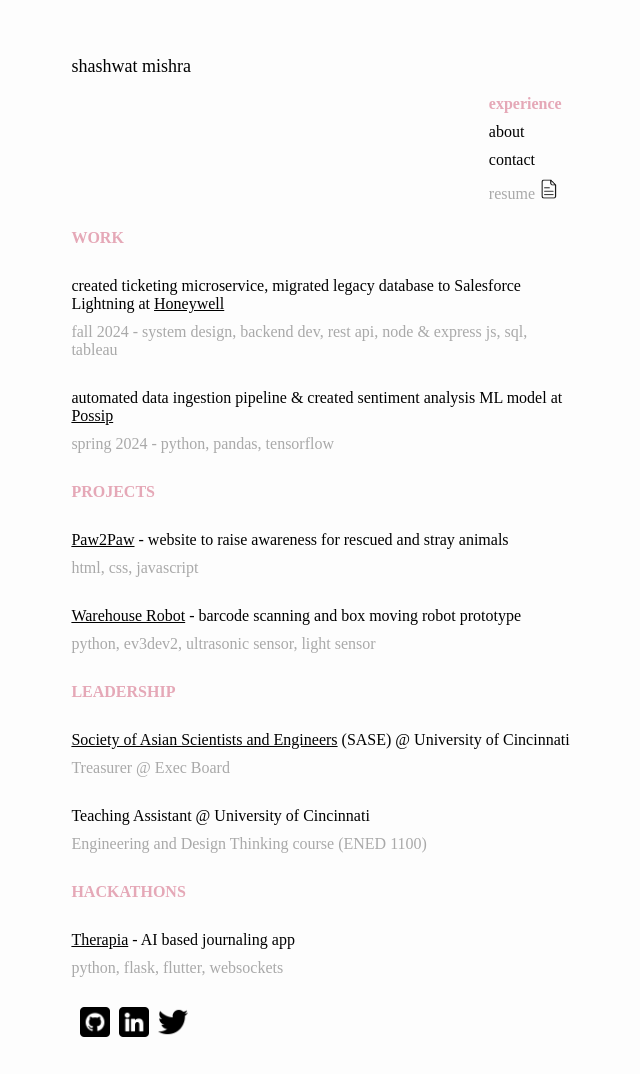
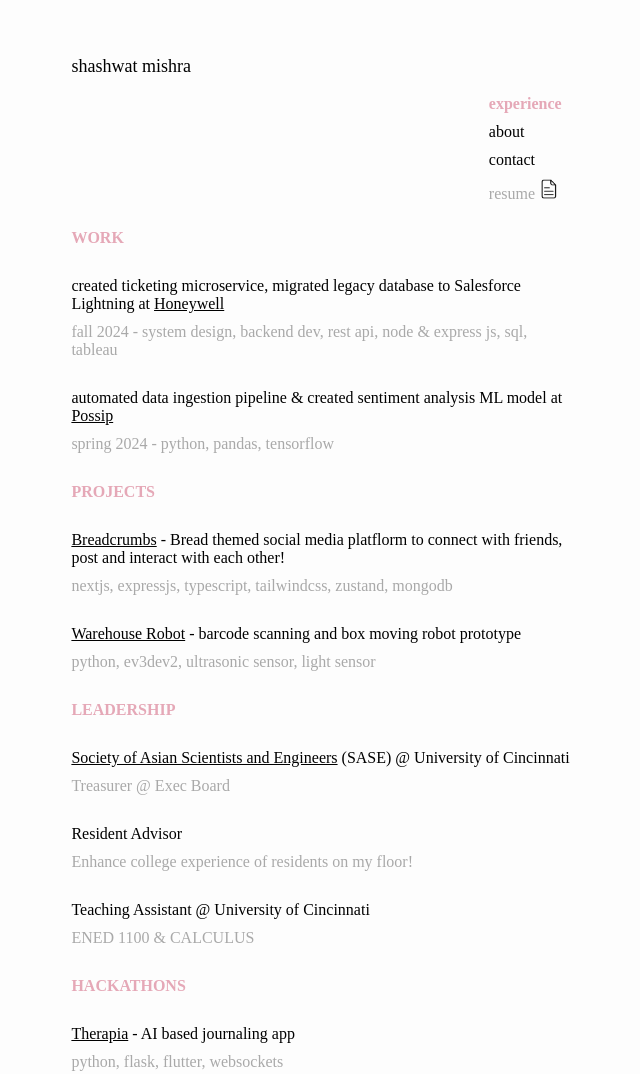
Before and after one commit to Shashwatpog/personal-website, a plain HTML site: page index.html in a window 1280 px wide. Shown: the top 1074 px of the page, without its empty margins (317-957 px from the left). Drawn offline with Linux system fonts and the light colour scheme; a web font is replaced by a local one.

Commit message:
updated experiences

```diff
--- a/index.html
+++ b/index.html
@@ -30,8 +30,8 @@
         <div id = 'grey-text'> spring 2024 - python, pandas, tensorflow </div>
     </div>
     <div class = 'project' id="pink-text">PROJECTS
-        <div class = 'content'> <a href = "https://shashwatpog.github.io/Paw2Paw/" target = "_blank">Paw2Paw</a> - website to raise awareness for rescued and stray animals </div>
-        <div id = 'grey-text'> html, css, javascript</div>
+        <div class = 'content'> <a href = "https://github.com/Shashwatpog/Breadcrumbs" target = "_blank">Breadcrumbs</a> - Bread themed social media platflorm to connect with friends, post and interact with each other! </div>
+        <div id = 'grey-text'> nextjs, expressjs, typescript, tailwindcss, zustand, mongodb</div>
 
         <div class = 'content'> <a href = "https://github.com/Shashwatpog/EV3-Prototype-Robot" target = "_blank">Warehouse Robot</a> - barcode scanning and box moving robot prototype </div>
         <div id = 'grey-text'> python, ev3dev2, ultrasonic sensor, light sensor</div>
@@ -40,8 +40,11 @@
         <div class = 'content'> <a href = "https://www.instagram.com/UCSASE/" target = "_blank">Society of Asian Scientists and Engineers</a> (SASE) @ University of Cincinnati</div>
         <div id = 'grey-text'> Treasurer @ Exec Board </div>
 
+        <div class = 'content'> Resident Advisor </div>
+        <div id = 'grey-text'> Enhance college experience of residents on my floor! </div>
+
         <div class = 'content'> Teaching Assistant @ University of Cincinnati</div>
-        <div id = 'grey-text'> Engineering and Design Thinking course (ENED 1100) </div>
+        <div id = 'grey-text'> ENED 1100 & CALCULUS </div>
     </div>
 
     <div class = 'hackathon' id="pink-text">HACKATHONS
```
